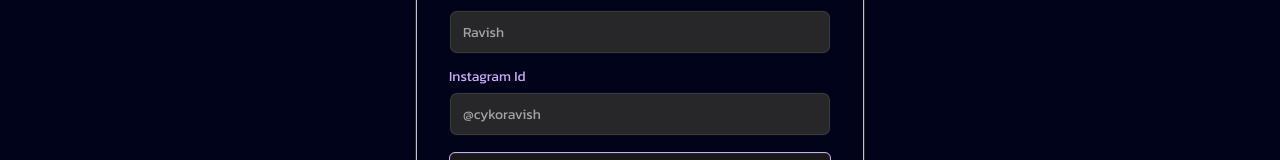
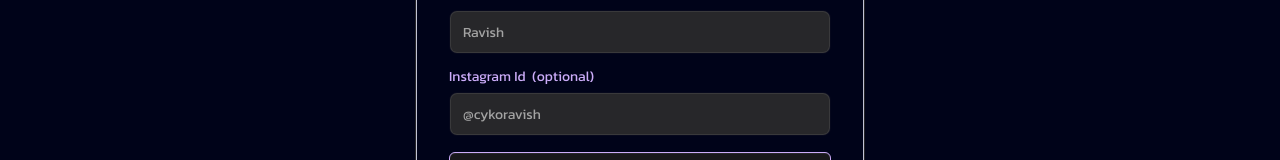
Before and after one commit to imadityaxd/web-dev-quiz-competition-next, a Next.js app: page /register in a window 1280 px wide. Shown: the part 301-461 px from the top of the page. Built offline with nearby package versions, Linux system fonts and the light colour scheme.

Commit message:
toast setup and validations add in rigister form

```diff
--- a/package.json
+++ b/package.json
@@ -25,6 +25,7 @@
     "next-themes": "^0.3.0",
     "react": "^18",
     "react-dom": "^18",
+    "react-hot-toast": "^2.4.1",
     "react-icons": "^5.2.1",
     "simplex-noise": "^4.0.2",
     "tailwind-merge": "^2.4.0",
--- a/src/app/api/register/route.ts
+++ b/src/app/api/register/route.ts
@@ -24,7 +24,7 @@ export async function POST(request: NextRequest) {
 
     //creating token token
     const token = await jwt.sign(tokenData, process.env.JWT_TOKEN_SECRET!, {
-      expiresIn: "30m",
+      expiresIn: "1m",
     });
 
     const response = NextResponse.json(
--- a/src/app/layout.tsx
+++ b/src/app/layout.tsx
@@ -4,6 +4,7 @@ import "./globals.css";
 import { Navbar } from "@/components/Navbar";
 import { ThemeProvider } from "./provider";
 import Footer from "@/components/Footer";
+import { Toaster } from "react-hot-toast";
 
 const inter = Inter({ subsets: ["latin"] });
 const play_fair_display_init = Playfair_Display({
@@ -11,7 +12,7 @@ const play_fair_display_init = Playfair_Display({
   weight: "600",
   variable: "--font-playfair_display",
 });
-const kanit= Kanit({
+const kanit = Kanit({
   subsets: ["latin"],
   weight: "400",
   variable: "--kanit",
@@ -29,7 +30,9 @@ export default function RootLayout({
 }>) {
   return (
     <html lang="en" suppressHydrationWarning>
-      <body className={`${inter.className} ${play_fair_display_init.variable} ${kanit.variable}`}>
+      <body
+        className={`${inter.className} ${play_fair_display_init.variable} ${kanit.variable}`}
+      >
         <ThemeProvider
           attribute="class"
           defaultTheme="dark"
@@ -38,6 +41,38 @@ export default function RootLayout({
         >
           <Navbar />
           {children}
+          <Toaster
+            position="top-center"
+            reverseOrder={false}
+            toastOptions={{
+              success: {
+                icon: "🎉",
+                duration: 3000,
+                style: {
+                  border: "2px solid #4CAF50",
+                  background: "#dff0d8",
+                  color: "#3c763d",
+                  borderRadius: "8px",
+                  padding: "12px 20px",
+                  fontSize: "16px",
+                  boxShadow: "0 4px 6px rgba(0, 0, 0, 0.1)",
+                },
+              },
+              error: {
+                icon: "⚠️",
+                duration: 3000,
+                style: {
+                  border: "2px solid #F44336",
+                  background: "#f2dede",
+                  color: "#a94442",
+                  borderRadius: "8px",
+                  padding: "12px 20px",
+                  fontSize: "16px",
+                  boxShadow: "0 4px 6px rgba(0, 0, 0, 0.1)",
+                },
+              },
+            }}
+          />
           <Footer />
         </ThemeProvider>
       </body>
--- a/src/app/register/page.tsx
+++ b/src/app/register/page.tsx
@@ -5,18 +5,45 @@ import { Input } from "@/components/ui/input";
 import { Label } from "@/components/ui/label";
 import { useState } from "react";
 import axios from "axios";
+import { showToast } from "@/helpers/toastModifier/modifyToast";
+import { LuLoader2 } from "react-icons/lu";
 
 export default function Register() {
   const [name, setName] = useState("");
   const [instaId, setInstaId] = useState("");
+  const [loading, setLoading] = useState(false);
   const handleSubmit = async (e: React.FormEvent<HTMLFormElement>) => {
     e.preventDefault();
+
+    // Basic validation for name field
+    if (name.trim().length === 0) {
+      showToast("Name is required", "error");
+      return;
+    } else if (name.trim().length < 3) {
+      showToast("Name must be at least 3 characters long", "error");
+      return;
+    }
+
+    // Optional validation for instaId length
+    if (instaId.trim().length > 30) {
+      showToast("Instagram ID should not exceed 30 characters", "error");
+      return;
+    }
+
     const data = { name, instaId };
+    setLoading(true);
     try {
       const response = await axios.post("/api/register", data);
-      console.log("successfully resitered");
+      console.log("res: ", response.data.message);
+      showToast(response.data.message, "success");
     } catch (error: any) {
-      console.log("successfully resitered");
+      console.log("error: ", error.response.data.message);
+      showToast(
+        error.response?.data?.message || "error in registering user",
+        "error"
+      );
+    } finally {
+      setLoading(false);
     }
   };
   return (
@@ -49,7 +76,7 @@ export default function Register() {
           </div>
           <div className="flex flex-col md:flex-row space-y-2 md:space-y-0 md:space-x-2 mb-4">
             <LabelInputContainer>
-              <Label htmlFor="firstname">Instagram Id</Label>
+              <Label htmlFor="firstname">Instagram Id &nbsp;(optional)</Label>
               <Input
                 id="insta"
                 placeholder="@cykoravish"
@@ -60,10 +87,21 @@ export default function Register() {
           </div>
 
           <button
-            className="bg-gradient-to-br relative group/btn from-black dark:from-zinc-900 dark:to-zinc-900 to-neutral-600 block dark:bg-zinc-800 w-full text-purple border border-purple rounded-md h-10 font-medium shadow-[0px_1px_0px_0px_#ffffff40_inset,0px_-1px_0px_0px_#ffffff40_inset] dark:shadow-[0px_1px_0px_0px_var(--zinc-800)_inset,0px_-1px_0px_0px_var(--zinc-800)_inset]"
+            className={`bg-gradient-to-br relative group/btn from-black dark:from-zinc-900 dark:to-zinc-900 to-neutral-600 block dark:bg-zinc-800 w-full text-purple border border-purple rounded-md h-10 font-medium shadow-[0px_1px_0px_0px_#ffffff40_inset,0px_-1px_0px_0px_#ffffff40_inset] dark:shadow-[0px_1px_0px_0px_var(--zinc-800)_inset,0px_-1px_0px_0px_var(--zinc-800)_inset] ${
+              loading && "bg-gray-400 cursor-not-allowed"
+            } `}
             type="submit"
+            disabled={loading}
           >
-            Submit and start Quiz
+            {loading ? (
+              <div className="flex items-center justify-center">
+                <LuLoader2 className="animate-spin text-white mr-2" size={24} />
+                <span>Loading...</span>
+              </div>
+            ) : (
+              "Submit and start Quiz"
+            )}
+
             <BottomGradient />
           </button>
 
--- a/src/components/TimeLeft.tsx
+++ b/src/components/TimeLeft.tsx
@@ -1,8 +1,9 @@
 "use client";
 
 import { useEffect, useState } from "react";
-// import { useRouter } from "next/router";
 import { useRouter } from "next/navigation";
+import MagicButton from "./ui/MagicButton";
+import Link from "next/link";
 
 const getNextCompetitionTime = (): Date => {
   const now = new Date();
@@ -29,8 +30,8 @@ const TimeUntilCompetition: React.FC = () => {
       //////////////////////////////////////////////////////////////////
       // for testing only
       now.setDate(now.getDate() + 2); // add day
-      now.setHours(now.getHours() + 10); // add hour
-      now.setMinutes(now.getMinutes() + 48); // add minute
+      now.setHours(now.getHours() + 5); // add hour
+      now.setMinutes(now.getMinutes() + 26); // add minute
       //////////////////////////////////////////////////////////////////
       const nextCompetition = getNextCompetitionTime();
       const diff = nextCompetition.getTime() - now.getTime();
@@ -41,7 +42,7 @@ const TimeUntilCompetition: React.FC = () => {
           console.log("competition started, do actions here");
           setTimeLeft("The competition has started!");
           setTimerEnded(true);
-          router.push("/register");
+          // router.push("/register");
         }
         return;
       }
@@ -71,10 +72,16 @@ const TimeUntilCompetition: React.FC = () => {
   }, [router, timerEnded]);
 
   return (
-    <div className="bg-black-100 flex justify-center">
-      <div className="text-center my-16 border border-purple p-4 rounded-lg font-semibold text-purple">
-        {timeLeft}
-      </div>
+    <div className="bg-black-100 flex justify-center items-center py-16 p-4 text-center">
+      {timerEnded ? (
+        <Link href="/register" className="w-full">
+          <MagicButton title="Quick Registration" icon="" position="" />
+        </Link>
+      ) : (
+        <div className="text-center border border-purple rounded-lg font-semibold text-purple p-4">
+          {timeLeft}
+        </div>
+      )}
     </div>
   );
 };
--- /dev/null
+++ b/src/helpers/toastModifier/modifyToast.ts
@@ -0,0 +1,24 @@
+import { toast } from "react-hot-toast";
+
+type ToastType = "success" | "error";
+
+export const showToast = (message: string, type: ToastType) => {
+  toast.remove();
+  toast[type](message, {
+    duration: 3000,
+    style: {
+      border: type === "success" ? "2px solid #4CAF50" : "2px solid #F44336",
+      background: type === "success" ? "#dff0d8" : "#f2dede",
+      color: type === "success" ? "#3c763d" : "#a94442",
+      borderRadius: "8px",
+      padding: "12px 20px",
+      fontSize: "16px",
+      boxShadow: "0 4px 6px rgba(0, 0, 0, 0.1)",
+    },
+    icon: type === "success" ? "👍" : "❌",
+    iconTheme: {
+      primary: type === "success" ? "#4CAF50" : "#F44336",
+      secondary: "#FFFFFF",
+    },
+  });
+};
--- a/src/middleware.ts
+++ b/src/middleware.ts
@@ -4,6 +4,7 @@ import type { NextRequest } from "next/server";
 export function middleware(request: NextRequest) {
   const path = request.nextUrl.pathname;
   const token = request.cookies.get("token")?.value || "";
+  console.log("token: ", token);
   const isPublicPath =
     path === "/about-competition" ||
     path === "/start-quiz" ||
@@ -19,10 +20,10 @@ export function middleware(request: NextRequest) {
 
 export const config = {
   matcher: [
-    // "/",
-    // "/about-competition",
-    // "/start-quiz",
-    // "/register",
-    // "/play-quiz",
+    "/",
+    "/about-competition",
+    "/start-quiz",
+    "/register",
+    "/play-quiz",
   ],
 };
```
Also changed, not shown: 1 other file (tests, documents, lock files or other folders).
